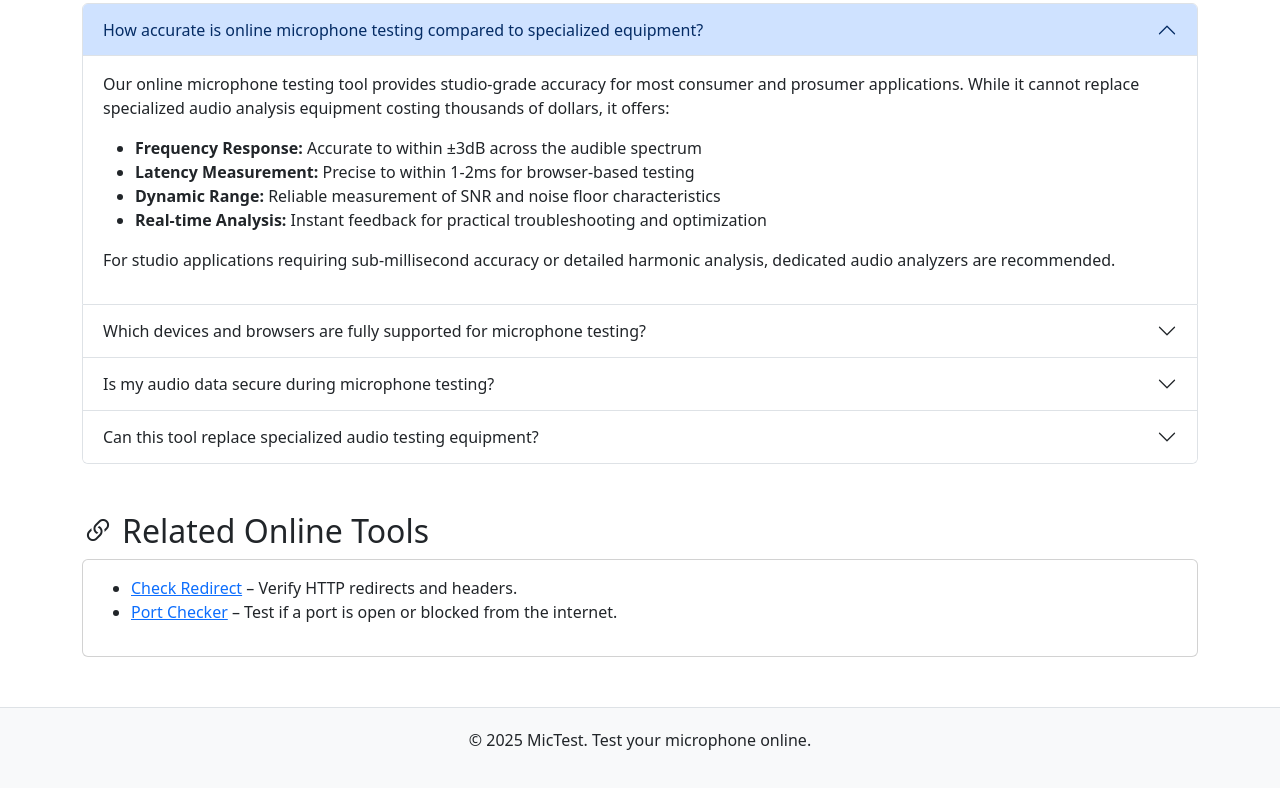
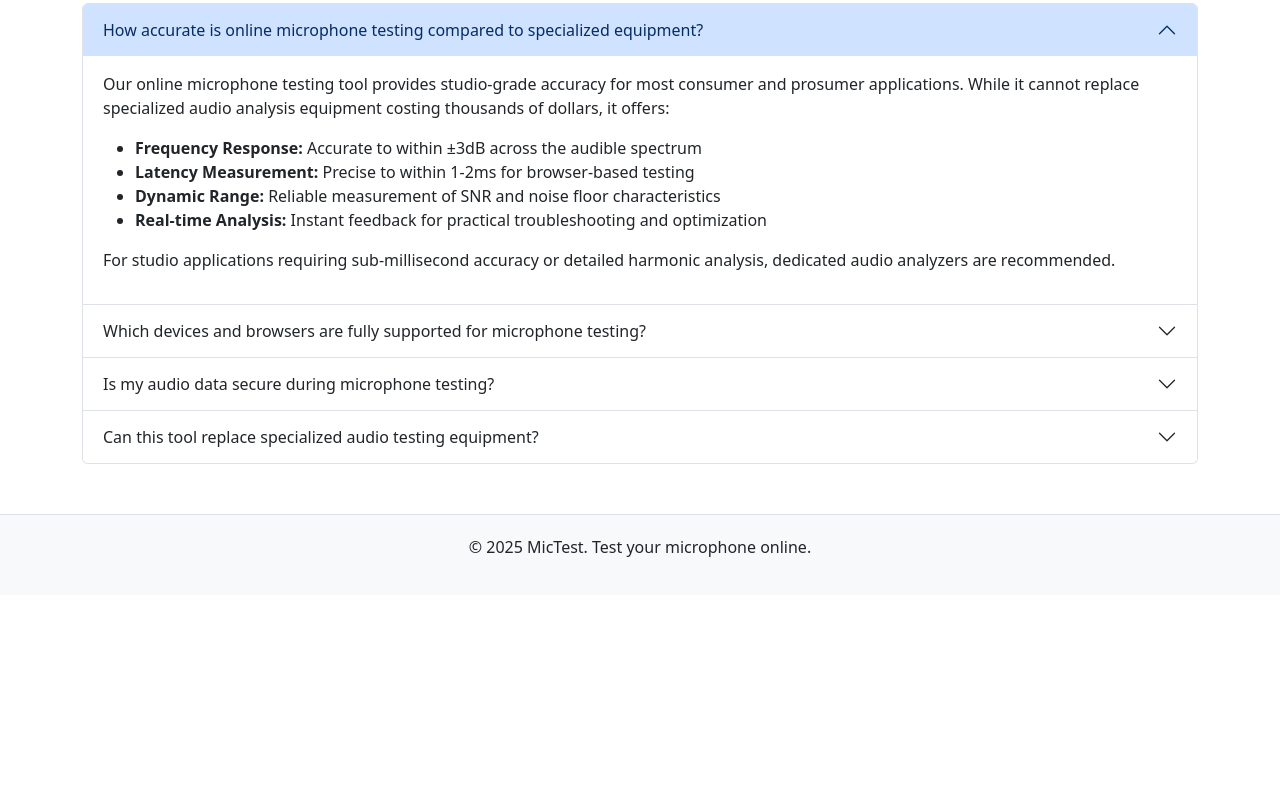
Before and after one commit to mic-tests/mic-tests.github.io, a website built with webpack: page index.html in a window 1280 px wide. Shown: the part 5115-5903 px from the top of the page. After the commit the page ends 5710 px from the top, so only its background shows below. Built offline with nearby package versions, Linux system fonts and the light colour scheme.

Commit message:
Removed outbound link

```diff
--- a/index.html
+++ b/index.html
@@ -891,20 +891,6 @@
       </div>
     </div>
   </div>
-  <div class="row mt-5">
-  <div class="col-md-12">
-    <h2><i class="bi bi-link-45deg me-2"></i>Related Online Tools</h2>
-    <div class="card">
-      <div class="card-body">
-        <ul>
-          <li><a href="https://checkredirect.pages.dev/" target="_blank" rel="noopener noreferrer">Check Redirect</a> – Verify HTTP redirects and headers.</li>
-          <li><a href="https://portchecker-1lz.pages.dev/" target="_blank" rel="noopener noreferrer">Port Checker</a> – Test if a port is open or blocked from the internet.</li>
-        </ul>
-      </div>
-    </div>
-  </div>
-</div>
-
 </div>
 
 
```
